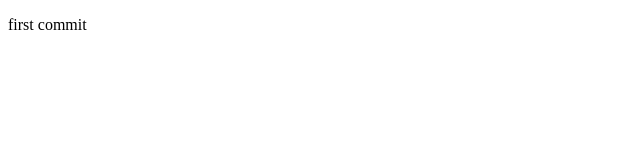
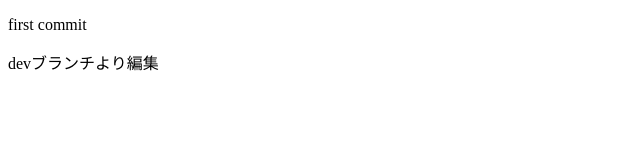
Before and after one commit to koderahayato/git_test, a plain HTML site: page index.html in a window 1280 px wide. Shown: the whole page, without its empty margins (0-640 px from the left). Drawn offline with Linux system fonts and the light colour scheme.

Commit message:
commit from dev

```diff
--- a/index.html
+++ b/index.html
@@ -7,5 +7,6 @@
 </head>
 <body>
   <p>first commit</p>
+  <p>devブランチより編集</p>
 </body>
 </html>
```
